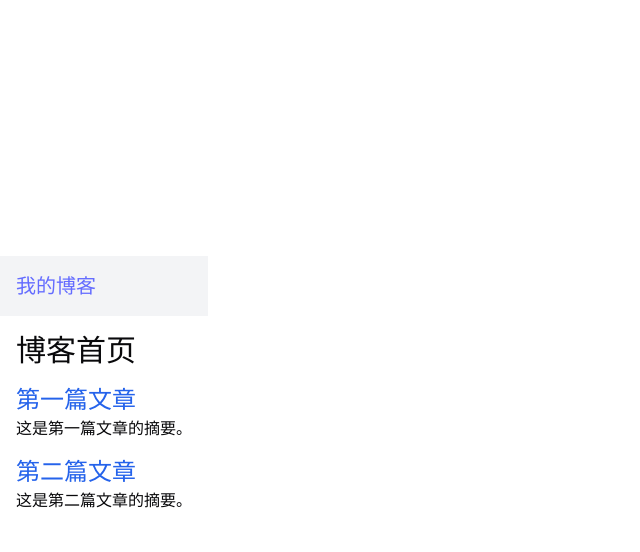
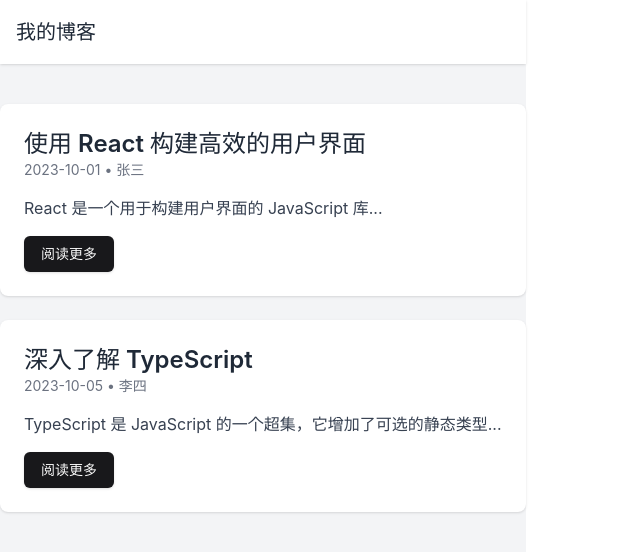
Before and after one commit to Luna5akura/luna, a React (Vite) app: page /#/ in a window 1280 px wide. Shown: the top 552 px of the page, without its empty margins (0-640 px from the left). Built offline with nearby package versions, Linux system fonts and the light colour scheme.

Commit message:
framework: initial

```diff
--- a/package.json
+++ b/package.json
@@ -6,11 +6,9 @@
   "homepage": "https://yourusername.github.io/my-blog/",
   "scripts": {
     "dev": "vite",
-    "build": "tsc -b && vite build",
+    "build": "vite build",
     "lint": "eslint .",
     "preview": "vite preview",
-
-    "build": "vite build",
     "predeploy": "npm run build",
     "deploy": "gh-pages -d dist"
   },
@@ -29,6 +27,7 @@
   "devDependencies": {
     "@eslint/js": "^9.13.0",
     "@tailwindcss/forms": "^0.5.9",
+    "@tailwindcss/typography": "^0.5.15",
     "@types/node": "^22.9.3",
     "@types/react": "^18.3.12",
     "@types/react-dom": "^18.3.1",
--- a/src/App.tsx
+++ b/src/App.tsx
@@ -1,24 +1,13 @@
-import React from 'react';
-import { Routes, Route, Link } from 'react-router-dom';
-import Home from './pages/Home';
-import Post from './pages/Post';
+import Navbar from './components/Navbar';
+import BlogList from './components/BlogList';
 
-const App: React.FC = () => {
+function App() {
   return (
-    <div>
-      <nav className="bg-gray-100 p-4">
-        <Link to="/" className="text-xl font-bold">
-          我的博客
-        </Link>
-      </nav>
-      <div className="p-4">
-        <Routes>
-          <Route path="/" element={<Home />} />
-          <Route path="/post/:id" element={<Post />} />
-        </Routes>
-      </div>
+    <div className="bg-gray-100 min-h-screen">
+      <Navbar />
+      <BlogList />
     </div>
   );
-};
+}
 
 export default App;
--- /dev/null
+++ b/src/components/BlogList.tsx
@@ -0,0 +1,36 @@
+import React from 'react';
+import BlogPost from './BlogPost';
+
+const posts = [
+  {
+    title: '使用 React 构建高效的用户界面',
+    date: '2023-10-01',
+    excerpt: 'React 是一个用于构建用户界面的 JavaScript 库...',
+    author: '张三',
+  },
+  {
+    title: '深入了解 TypeScript',
+    date: '2023-10-05',
+    excerpt: 'TypeScript 是 JavaScript 的一个超集，它增加了可选的静态类型...',
+    author: '李四',
+  },
+  // 可以添加更多的文章
+];
+
+const BlogList: React.FC = () => {
+  return (
+    <div className="max-w-3xl mx-auto mt-10">
+      {posts.map((post, index) => (
+        <BlogPost
+          key={index}
+          title={post.title}
+          date={post.date}
+          excerpt={post.excerpt}
+          author={post.author}
+        />
+      ))}
+    </div>
+  );
+};
+
+export default BlogList;
--- /dev/null
+++ b/src/components/BlogPost.tsx
@@ -0,0 +1,22 @@
+import React from 'react';
+import {Button} from "@/components/ui/button";
+
+interface BlogPostProps {
+  title: string;
+  date: string;
+  excerpt: string;
+  author: string;
+}
+
+const BlogPost: React.FC<BlogPostProps> = ({ title, date, excerpt, author }) => {
+  return (
+    <div className="bg-white rounded-lg shadow p-6 mb-6">
+      <h2 className="text-2xl font-semibold text-gray-800">{title}</h2>
+      <div className="text-sm text-gray-500 mb-4">{date} • {author}</div>
+      <p className="text-gray-700 mb-4">{excerpt}</p>
+      <Button variant="default">阅读更多</Button>
+    </div>
+  );
+};
+
+export default BlogPost;
--- /dev/null
+++ b/src/components/Navbar.tsx
@@ -0,0 +1,13 @@
+import React from 'react';
+
+const Navbar: React.FC = () => {
+  return (
+    <nav className="bg-white shadow">
+      <div className="max-w-7xl mx-auto px-4 h-16 flex items-center">
+        <div className="text-xl font-bold text-gray-800">我的博客</div>
+      </div>
+    </nav>
+  );
+};
+
+export default Navbar;
--- /dev/null
+++ b/src/components/ui/card.tsx
@@ -0,0 +1,76 @@
+import * as React from "react"
+
+import { cn } from "@/lib/utils"
+
+const Card = React.forwardRef<
+  HTMLDivElement,
+  React.HTMLAttributes<HTMLDivElement>
+>(({ className, ...props }, ref) => (
+  <div
+    ref={ref}
+    className={cn(
+      "rounded-xl border bg-card text-card-foreground shadow",
+      className
+    )}
+    {...props}
+  />
+))
+Card.displayName = "Card"
+
+const CardHeader = React.forwardRef<
+  HTMLDivElement,
+  React.HTMLAttributes<HTMLDivElement>
+>(({ className, ...props }, ref) => (
+  <div
+    ref={ref}
+    className={cn("flex flex-col space-y-1.5 p-6", className)}
+    {...props}
+  />
+))
+CardHeader.displayName = "CardHeader"
+
+const CardTitle = React.forwardRef<
+  HTMLDivElement,
+  React.HTMLAttributes<HTMLDivElement>
+>(({ className, ...props }, ref) => (
+  <div
+    ref={ref}
+    className={cn("font-semibold leading-none tracking-tight", className)}
+    {...props}
+  />
+))
+CardTitle.displayName = "CardTitle"
+
+const CardDescription = React.forwardRef<
+  HTMLDivElement,
+  React.HTMLAttributes<HTMLDivElement>
+>(({ className, ...props }, ref) => (
+  <div
+    ref={ref}
+    className={cn("text-sm text-muted-foreground", className)}
+    {...props}
+  />
+))
+CardDescription.displayName = "CardDescription"
+
+const CardContent = React.forwardRef<
+  HTMLDivElement,
+  React.HTMLAttributes<HTMLDivElement>
+>(({ className, ...props }, ref) => (
+  <div ref={ref} className={cn("p-6 pt-0", className)} {...props} />
+))
+CardContent.displayName = "CardContent"
+
+const CardFooter = React.forwardRef<
+  HTMLDivElement,
+  React.HTMLAttributes<HTMLDivElement>
+>(({ className, ...props }, ref) => (
+  <div
+    ref={ref}
+    className={cn("flex items-center p-6 pt-0", className)}
+    {...props}
+  />
+))
+CardFooter.displayName = "CardFooter"
+
+export { Card, CardHeader, CardFooter, CardTitle, CardDescription, CardContent }
--- a/src/pages/Home.tsx
+++ b/src/pages/Home.tsx
@@ -1,35 +1,60 @@
+
 import React from 'react';
 import { Link } from 'react-router-dom';
+import { Button } from '../components/ui/button';
+import Card from '../components/ui/card';
 
 interface Post {
   id: string;
   title: string;
   excerpt: string;
+  image: string;
+  date: string;
 }
 
 const posts: Post[] = [
-  { id: '1', title: '第一篇文章', excerpt: '这是第一篇文章的摘要。' },
-  { id: '2', title: '第二篇文章', excerpt: '这是第二篇文章的摘要。' },
+  {
+    id: '1',
+    title: '第一篇文章',
+    excerpt: '这是第一篇文章的摘要。',
+    image: 'https://source.unsplash.com/random/800x600',
+    date: '2023-10-01',
+  },
+  {
+    id: '2',
+    title: '第二篇文章',
+    excerpt: '这是第二篇文章的摘要。',
+    image: 'https://source.unsplash.com/random/800x601',
+    date: '2023-10-02',
+  },
   // 可以添加更多文章
 ];
 
 const Home: React.FC = () => {
   return (
     <div>
-      <h1 className="text-3xl font-bold mb-4">博客首页</h1>
-      <ul>
+      <h1 className="text-4xl font-bold mb-8 text-center">最新文章</h1>
+      <div className="grid md:grid-cols-2 lg:grid-cols-3 gap-8">
         {posts.map((post) => (
-          <li key={post.id} className="mb-4">
-            <Link
-              to={`/post/${post.id}`}
-              className="text-2xl text-blue-600 hover:underline"
-            >
-              {post.title}
-            </Link>
-            <p>{post.excerpt}</p>
-          </li>
+          <Card key={post.id}>
+            <img src={post.image} alt={post.title} className="w-full h-48 object-cover" />
+            <div className="p-6">
+              <h2 className="text-2xl font-semibold mb-2">
+                <Link to={`/post/${post.id}`} className="hover:text-blue-500">
+                  {post.title}
+                </Link>
+              </h2>
+              <p className="text-gray-600 mb-4">{post.excerpt}</p>
+              <div className="flex items-center justify-between">
+                <span className="text-gray-400 text-sm">{post.date}</span>
+                <Button variant="primary" size="sm">
+                  <Link to={`/post/${post.id}`}>阅读更多</Link>
+                </Button>
+              </div>
+            </div>
+          </Card>
         ))}
-      </ul>
+      </div>
     </div>
   );
 };
--- /dev/null
+++ b/src/pages/NotFound.tsx
@@ -0,0 +1,17 @@
+// 在 src/pages/NotFound.tsx
+import React from 'react';
+import { Link } from 'react-router-dom';
+
+const NotFound: React.FC = () => {
+  return (
+    <div className="text-center">
+      <h1 className="text-6xl font-bold mb-4">404</h1>
+      <p className="text-xl mb-4">页面未找到</p>
+      <Link to="/" className="text-blue-500 hover:underline">
+        返回首页
+      </Link>
+    </div>
+  );
+};
+
+export default NotFound;
--- a/src/pages/Post.tsx
+++ b/src/pages/Post.tsx
@@ -1,14 +1,29 @@
+
 import React from 'react';
 import { useParams } from 'react-router-dom';
 
 interface Post {
   title: string;
   content: string;
+  image: string;
+  date: string;
 }
 
 const posts: Record<string, Post> = {
-  '1': { title: '第一篇文章', content: '这是第一篇文章的内容。' },
-  '2': { title: '第二篇文章', content: '这是第二篇文章的内容。' },
+  '1': {
+    title: '第一篇文章',
+    content:
+      '这是第一篇文章的内容。Lorem ipsum dolor sit amet, consectetur adipiscing elit. Sed do eiusmod tempor incididunt ut labore et dolore magna aliqua.',
+    image: 'https://source.unsplash.com/random/800x600',
+    date: '2023-10-01',
+  },
+  '2': {
+    title: '第二篇文章',
+    content:
+      '这是第二篇文章的内容。Ut enim ad minim veniam, quis nostrud exercitation ullamco laboris nisi ut aliquip ex ea commodo consequat.',
+    image: 'https://source.unsplash.com/random/800x601',
+    date: '2023-10-02',
+  },
   // 可以添加更多文章
 };
 
@@ -21,10 +36,14 @@ const Post: React.FC = () => {
   }
 
   return (
-    <div>
-      <h1 className="text-3xl font-bold mb-4">{post.title}</h1>
-      <div>{post.content}</div>
-    </div>
+    <article className="max-w-3xl mx-auto">
+      <h1 className="text-4xl font-bold mb-4">{post.title}</h1>
+      <div className="text-gray-400 text-sm mb-4">{post.date}</div>
+      <img src={post.image} alt={post.title} className="w-full h-64 object-cover rounded mb-8" />
+      <div className="prose lg:prose-xl">
+        <p>{post.content}</p>
+      </div>
+    </article>
   );
 };
 
--- a/tailwind.config.js
+++ b/tailwind.config.js
@@ -58,6 +58,7 @@ module.exports = {
   },
   plugins: [
     require('@tailwindcss/forms'),
-      require("tailwindcss-animate")
+      require("tailwindcss-animate"),
+    require('@tailwindcss/typography'),
 ],
 }
```
Also changed, not shown: 1 other file (tests, documents, lock files or other folders).
